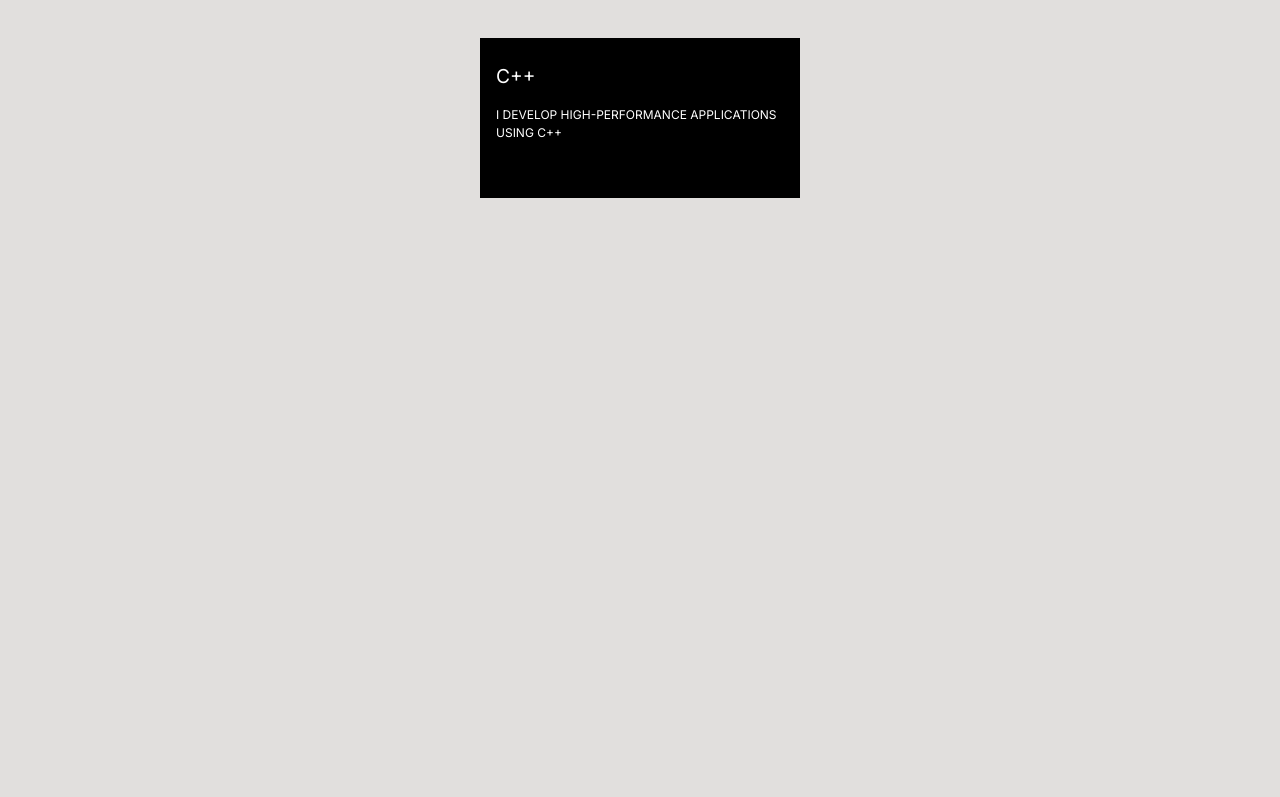
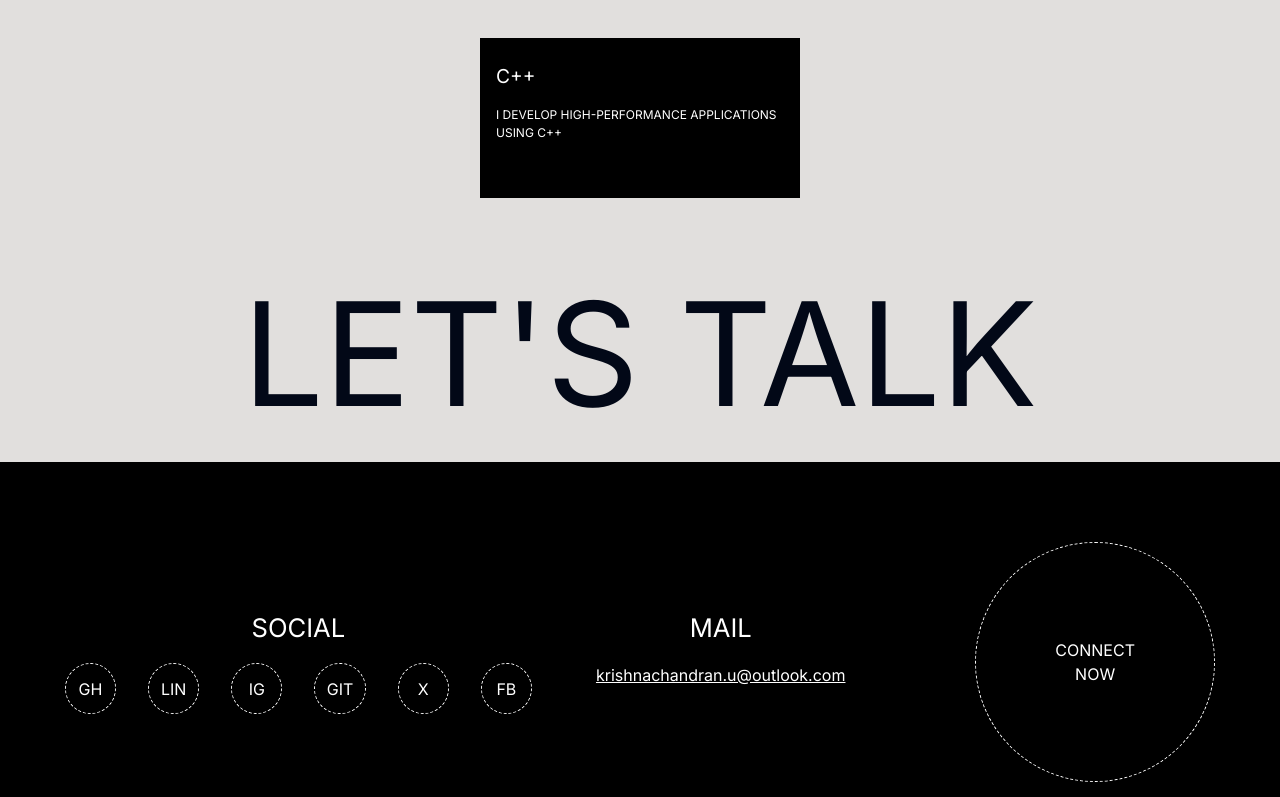
Before and after one commit to krishnachandran-u/krishnachandran, a Next.js app: page / in a window 1280 px wide. Shown: the part 3288-4085 px from the top of the page. Before the commit the page ends 3486 px from the top, so only its background shows below. Built offline with nearby package versions, Linux system fonts and the light colour scheme.

Commit message:
lets talk section

```diff
--- a/src/app/page.tsx
+++ b/src/app/page.tsx
@@ -5,6 +5,7 @@ import Hero from '@/components/Hero';
 import About from '@/components/About';
 import Projects from '@/components/Projects';
 import Skills from '@/components/Skills';
+import Connect from '@/components/Connect';
 
 export default function Home() {
   return (
@@ -13,6 +14,7 @@ export default function Home() {
         <About />
         <Projects />
         <Skills />
+        <Connect />
     </>
   )
 }
--- /dev/null
+++ b/src/components/Connect.tsx
@@ -0,0 +1,46 @@
+import styles from '../styles/Connect.module.scss'
+
+export default function Connect() {
+    return (
+        <>
+            <div className = {styles.root}>
+                <div className = {styles.main}>
+                    <div className = {styles.title}>
+                        LET'S TALK
+                    </div>
+                    <div className = {styles.contact}>
+                        <div className = {styles.socialAndMail}>
+                        <div className = {styles.social}>
+                            <div className = {styles.subheading}>
+                                SOCIAL
+                            </div>
+                            <div className = {styles.iconList}>
+                                <div className = {styles.icon}>GH</div>
+                                <div className = {styles.icon}>LIN</div>
+                                <div className = {styles.icon}>IG</div>
+                                <div className = {styles.icon}>GIT</div>
+                                <div className = {styles.icon}>X</div>
+                                <div className = {styles.icon}>FB</div>
+                            </div>
+                        </div>
+                        <div className = {styles.mail}>
+                            <div className = {styles.subheading}>
+                                MAIL
+                            </div>
+                            <div className = {styles.mailID}>
+                                krishnachandran.u@outlook.com
+                            </div>
+                        </div>
+                        </div>
+                        <div className = {styles.connectNow}>
+                            <div className = {styles.connectNowText}>
+                                CONNECT<br />
+                                NOW
+                            </div>
+                        </div>
+                    </div>
+                </div>
+            </div>
+        </>
+    )
+}
--- /dev/null
+++ b/src/styles/Connect.module.scss
@@ -0,0 +1,93 @@
+.root {
+    .main {
+        margin-top: 10vmin;
+        display: flex;
+        flex-direction: column;
+        gap: 2rem;
+
+        .title {
+            font-size: 18vmin;
+            line-height: 15vmin;
+            text-align: center;
+            padding: 2vmin;
+        }
+
+        .contact {
+            height: 50vh;
+            display: flex;
+            flex-direction: row;
+            justify-content: space-around;
+            align-items: flex-start;
+            background-color: #000000;
+            color: white;
+            align-items: center;
+
+            @media only screen and (max-width: 700px) {
+                flex-direction: column;
+            }
+
+            .subheading {
+                font-size: 2vmax;
+                text-align: center;
+            }
+
+            .socialAndMail {
+                display: flex;
+                gap:5vmax;
+
+                @media only screen and (max-width: 700px) {
+                    flex-direction: column;
+                }
+            }
+
+            .social {
+                display: flex;
+                flex-direction: column;
+                gap: 1rem;
+
+                .iconList {
+                    display: flex;
+                    flex-direction: row;
+                    gap: 2rem;
+
+                    .icon {
+                        height: 4vmax;
+                        width: 4vmax;
+                        display: flex;
+                        flex-wrap: wrap;
+                        justify-content: center;
+                        align-items: center;
+                        border-radius: 50%;
+                        border: 1px dashed #ffffff;
+                    }
+                }
+
+            }
+
+            .mail {
+                display: flex;
+                flex-direction: column;
+                gap: 1rem;
+
+                .mailID {
+                    text-align: center;
+                    text-decoration: underline;
+                }
+            }
+
+            .connectNow {
+                width: 30vmin;
+                height: 30vmin;
+                border: 1px dashed #ffffff;
+                border-radius: 50%;
+                display: flex;
+                align-items: center;
+                justify-content: center;
+
+                .connectNowText {
+                    text-align: center;
+                }
+            }
+        }
+    }
+}
--- a/src/styles/Projects.module.scss
+++ b/src/styles/Projects.module.scss
@@ -14,6 +14,7 @@
             .heading {
                 font-size: 18vmin;
                 line-height: 15vmin;
+                text-align: center;
             }
 
             .worksList {
--- a/src/styles/Skills.module.scss
+++ b/src/styles/Skills.module.scss
@@ -7,6 +7,7 @@
         .title {
             font-size: 18vmin;
             line-height: 15vmin;
+            text-align: center;
         }
         .cards {
             display: flex;
```
